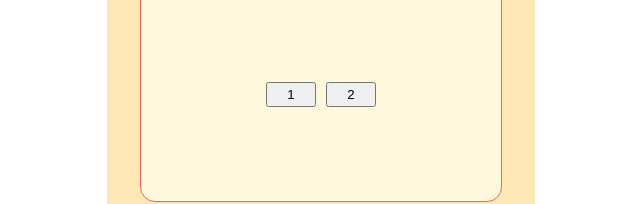
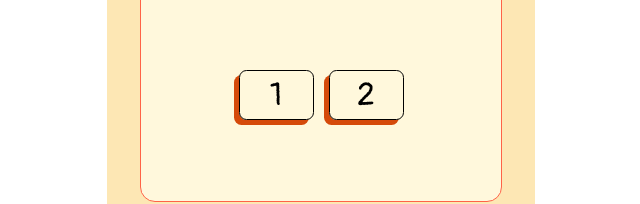
Before and after one commit to joseguera/abc-game, a React (Create React App) app: page /math/1 in a window 1280 px wide. Shown: the part 493-697 px from the top of the page, without its empty margins (319-959 px from the left). Built offline with nearby package versions, Linux system fonts and the light colour scheme.

Commit message:
formatted number buttons in FactorButtons component

```diff
--- a/src/components/CardDetail/CardDetail.js
+++ b/src/components/CardDetail/CardDetail.js
@@ -1,5 +1,5 @@
 import React, { useState } from "react";
-import { SpellingCard, CardUtils } from "components";
+import { SpellingCard, CardUtils, FactorButtons } from "components";
 import {
   CardHolder,
   CardLetter,
@@ -13,7 +13,6 @@ import {
 import { FontAwesomeIcon } from "@fortawesome/react-fontawesome";
 import { faXmark, faQuestion, faMap } from "@fortawesome/free-solid-svg-icons";
 import { Link } from "react-router-dom";
-import { factorFinder, primeFactorization, removeDuplicates } from "../../zebrAPI"
 
 export default function CardDetail(props) {
   /////// IMPROVEMENT NOTE ///////
@@ -39,11 +38,6 @@ export default function CardDetail(props) {
   const handleLike = (id) => {
     props.handleLike(id);
   };
-
-  const factors = factorFinder(primeFactorization(animal.id));
-  const factorButtons = removeDuplicates(factors);
-
-
 
   return (
     <CardHolder>
@@ -90,13 +84,9 @@ export default function CardDetail(props) {
               )
             )}
             {props.category === "math" && (
-              <>
-                {factorButtons.map((factor) => {
-                  return (
-                    <button key={factor} style={{ width : "50px", height : "25px" }}>{factor}</button>
-                  )
-                })}
-              </>
+              <FactorButtons
+                animal={animal}
+              />
             )}
           </NameHolder>
         </PlayingCard>
--- /dev/null
+++ b/src/components/FactorButtons/FactorButtons.js
@@ -0,0 +1,26 @@
+import React from "react";
+import {
+  factorFinder,
+  primeFactorization,
+  removeDuplicates,
+} from "../../zebrAPI";
+import {
+    ButtonHolder, NumberButton,
+  } from "./FactorButtons.styles";
+
+export default function FactorButtons(props) {
+  const factors = factorFinder(primeFactorization(props.animal.id));
+  const factorButtons = removeDuplicates(factors);
+
+  return (
+    <ButtonHolder>
+      {factorButtons.map((factor) => {
+        return (
+          <NumberButton key={factor}>
+            {factor}
+          </NumberButton>
+        );
+      })}
+    </ButtonHolder>
+  );
+}
--- /dev/null
+++ b/src/components/FactorButtons/FactorButtons.styles.js
@@ -0,0 +1,41 @@
+import styled from "styled-components";
+
+export const ButtonHolder = styled.div`
+  display: flex;
+  flex-direction: row;
+  flex-wrap: wrap;
+  gap: 15px;
+  justify-content: center;
+  align-items: stretch;
+  width: 320px;
+  button {
+    background: none;
+    color: inherit;
+    border: none;
+    padding: 0;
+    cursor: pointer;
+    outline: inherit;
+  }
+`;
+
+export const NumberButton = styled.button`
+    width: 75px;
+    height: 50px;
+    font-size: 32px;
+    font-family: inherit;
+    border: 1px solid black !important;
+    text-align: center;
+    border: 1px solid #3d674c /*Spring Leaves*/;
+    border-radius: 7.5px;
+    transition: all 0.5s ease-out;
+    color: #3d674c /*Spring Leaves*/;
+    box-shadow: -5px 5px #d54a0a /*Tia Maria*/;
+    background-color: #e3dac9;
+    &:hover,
+    &:focus {
+      cursor: pointer;
+      box-shadow: -5px 5px #558f69;
+      color: #558f69;
+      background-color: #fcd783;
+    }
+`;
--- /dev/null
+++ b/src/components/FactorButtons/index.js
@@ -0,0 +1 @@
+export { default } from './FactorButtons.js';
--- a/src/components/index.js
+++ b/src/components/index.js
@@ -2,6 +2,7 @@ export { default as Button } from "./Button";
 export { default as ButtonList } from "./ButtonList";
 // export { default as LanguageSwitch } from './LanguageSwitch'
 export { default as CardDetail } from "./CardDetail";
+export { default as FactorButtons } from "./FactorButtons";
 export { default as LetterTileHolder } from "./LetterTileHolder";
 export { default as NameButton } from "./NameButton";
 export { default as FactButton } from "./FactButton";
```
